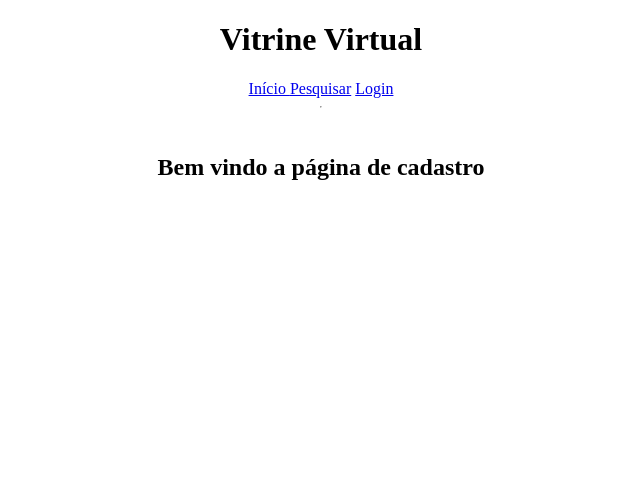
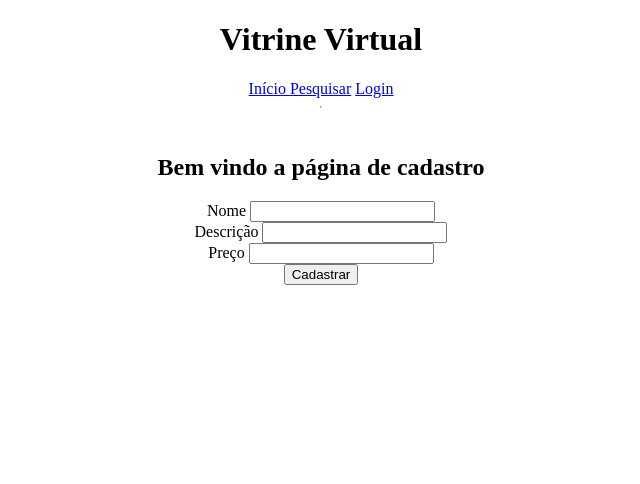
Before and after one commit to ana261405/projetoVitrine, a PHP site: page /cadastros/cadastrar.php in a window 1280 px wide. Shown: the top 484 px of the page, without its empty margins (319-959 px from the left). Run offline with PHP 8.4, Linux system fonts and the light colour scheme.

Commit message:
Update cadastro

```diff
--- a/cadastros/cadastrar.php
+++ b/cadastros/cadastrar.php
@@ -6,6 +6,15 @@
 
 <!-- COMEÇAR FORMULÁRIO ANA JULIA -->
 <!-- BORA PRA CIMA -->
+<form>
+    <label>Nome</label>
+    <input></input><br>
+    <label>Descrição</label>
+    <input></input><br>
+    <label>Preço</label>
+    <input></input><br>
+    <button type="submit">Cadastrar</button>
 
+</form>
 
 <?php include "../rodape.php"; ?>
```
